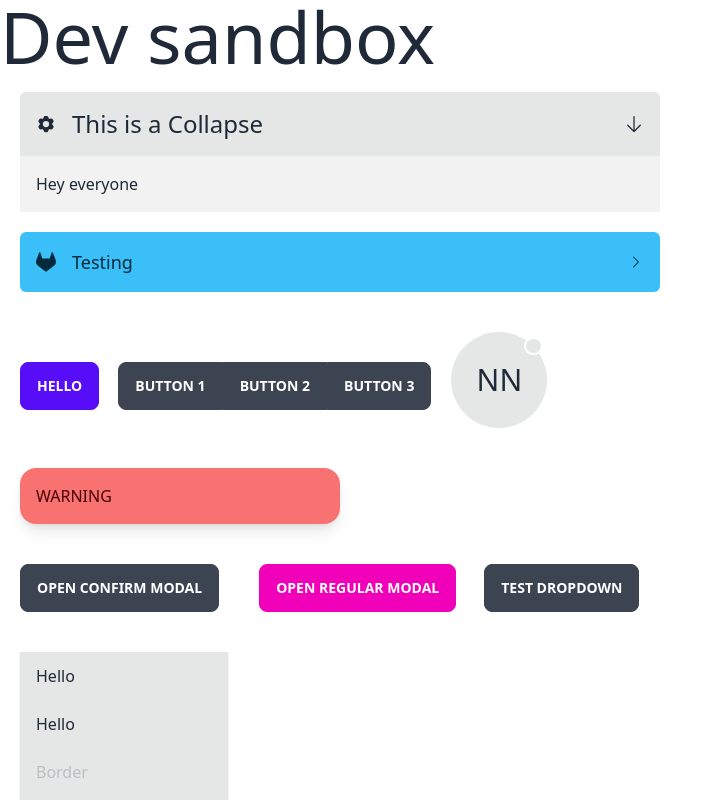
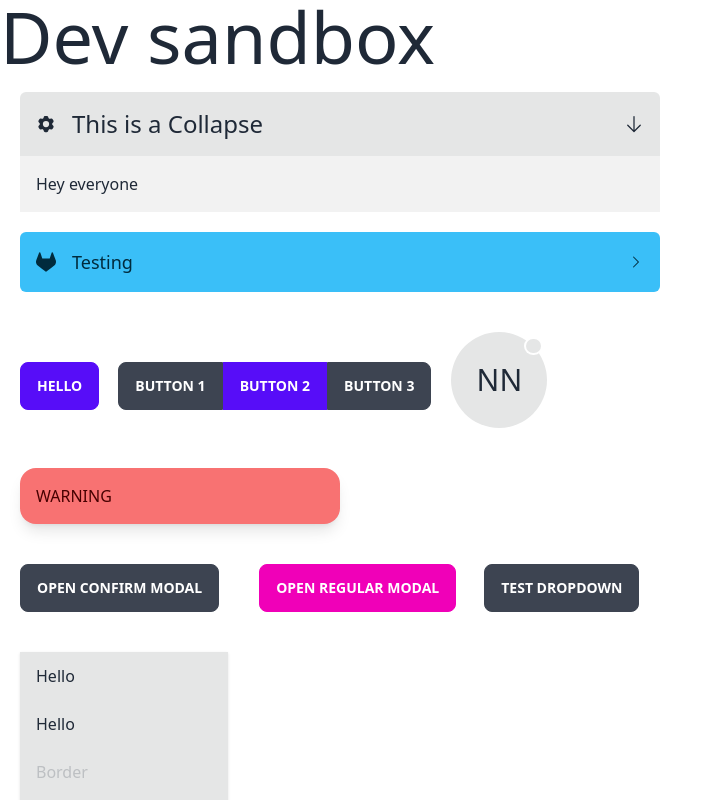
Before and after one commit to nenorrell/daisy-ui-react, a React (Create React App) app: page / in a window 1280 px wide. Shown: the top 800 px of the page, without its empty margins (0-716 px from the left). Built offline with nearby package versions, Linux system fonts and the light colour scheme.

Commit message:
Add `isActive` prop to Button

```diff
--- a/src/components/buttons/Button.tsx
+++ b/src/components/buttons/Button.tsx
@@ -18,6 +18,7 @@ interface IButton {
     isGlass ?:boolean
     isLoading ?:boolean
     noAnimation ?:boolean
+    isActive ?:boolean
     shape ?:"circle" | "square"
 }
 export const Button :FC<PropsWithChildren<IButton>> = forwardRef((
@@ -38,6 +39,7 @@ export const Button :FC<PropsWithChildren<IButton>> = forwardRef((
                 variantColors?.btn,
                 props.className,
                 props.isGhost && "btn-ghost",
+                props.isActive && "btn-active",
                 props.isGlass && "glass",
                 props.isLink && "btn-link",
                 props.isLoading && "loading",
```
Also changed, not shown: 1 other file (tests, documents, lock files or other folders).
